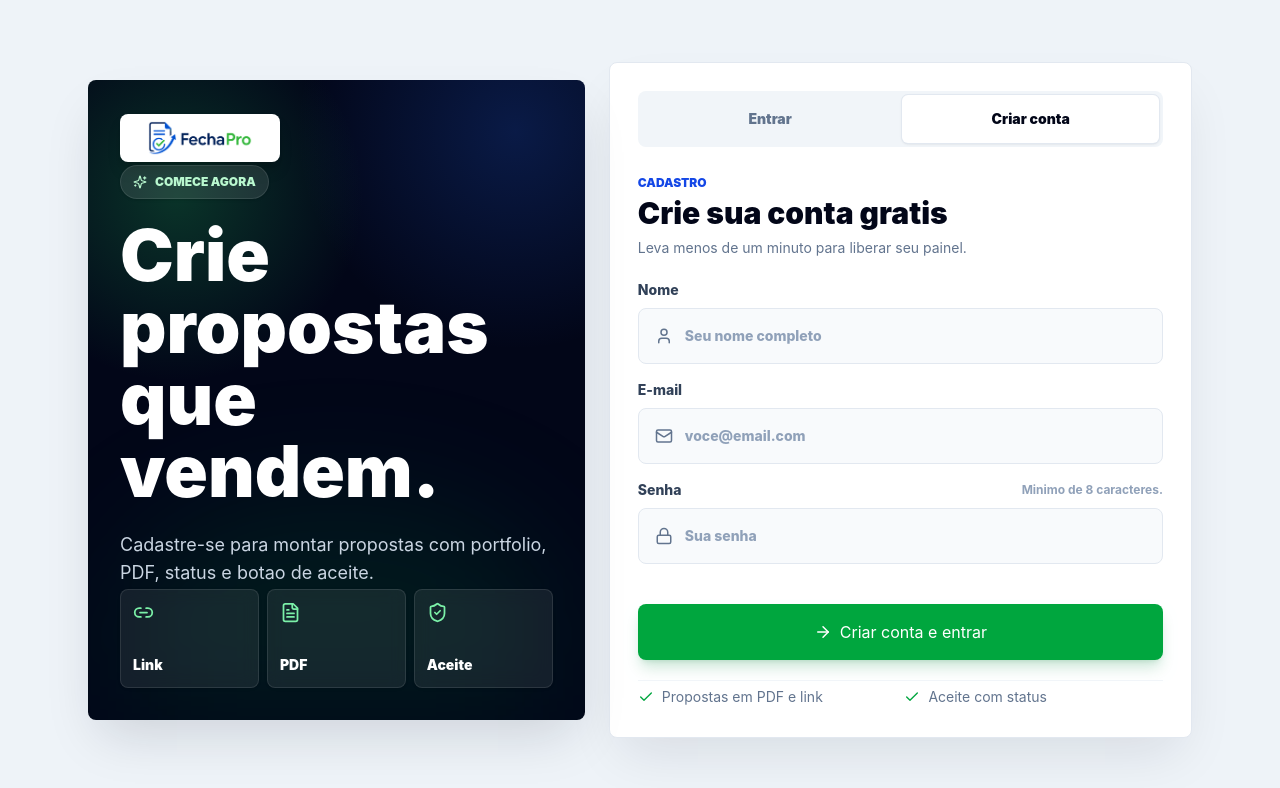
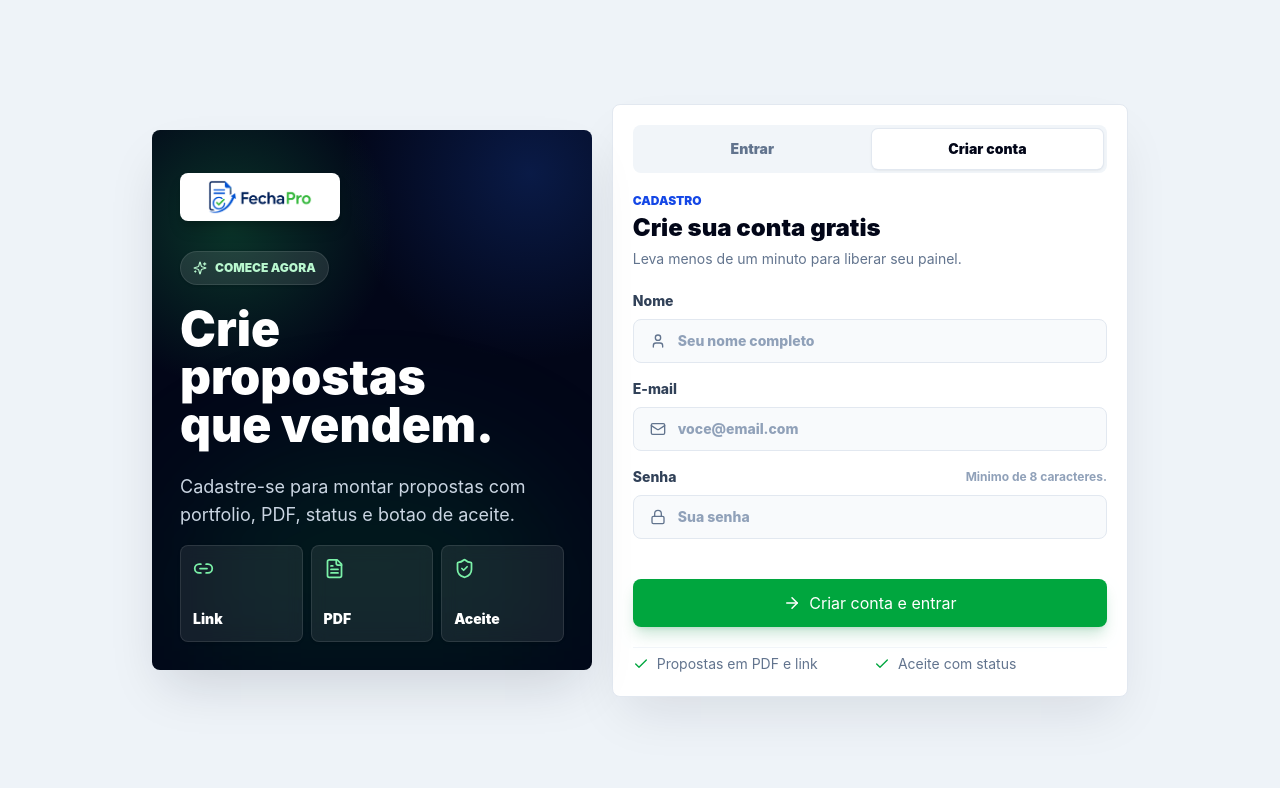
Before and after one commit to amandaleandro/Fechapro, a Next.js app: page /cadastro in a window 1280 px wide. Shown: the top 788 px of the page. Built offline with nearby package versions, Linux system fonts and the light colour scheme; no server answers.

Commit message:
ajuste telas

```diff
--- a/app/auth/AuthPageClient.tsx
+++ b/app/auth/AuthPageClient.tsx
@@ -80,8 +80,8 @@ export function AuthPageClient({ mode }: { mode: AuthMode }) {
       {isSignup && turnstileSiteKey ? (
         <Script src="https://challenges.cloudflare.com/turnstile/v0/api.js" strategy="afterInteractive" />
       ) : null}
-      <div className="mx-auto grid min-h-screen w-full max-w-6xl gap-5 px-4 py-4 sm:gap-6 sm:px-6 sm:py-6 lg:grid-cols-[0.92fr_1.08fr] lg:items-center">
-        <section className="relative isolate grid min-h-[420px] overflow-hidden rounded-lg bg-slate-950 p-5 text-white shadow-2xl shadow-slate-900/15 sm:min-h-[560px] sm:p-8 lg:min-h-[640px]">
+      <div className="mx-auto grid min-h-screen w-full max-w-5xl gap-4 px-4 py-4 sm:gap-5 sm:px-6 sm:py-6 lg:grid-cols-[0.92fr_1.08fr] lg:items-center">
+        <section className="relative isolate grid min-h-[380px] overflow-hidden rounded-lg bg-slate-950 p-5 text-white shadow-2xl shadow-slate-900/15 sm:min-h-[480px] sm:p-7 lg:min-h-[540px]">
           <div className="absolute inset-0 -z-10 bg-[radial-gradient(circle_at_18%_18%,rgba(34,197,94,0.24),transparent_28%),radial-gradient(circle_at_86%_8%,rgba(37,99,235,0.22),transparent_30%)]" />
           <div className="absolute inset-x-8 bottom-0 -z-10 h-56 rounded-t-[100%] bg-green-500/10 blur-3xl" />
 
@@ -96,7 +96,7 @@ export function AuthPageClient({ mode }: { mode: AuthMode }) {
               <Sparkles size={14} />
               {isSignup ? "Comece agora" : "Bem-vindo de volta"}
             </div>
-            <h1 className="max-w-[11ch] text-4xl font-black leading-none tracking-normal sm:max-w-[10ch] sm:text-7xl">
+            <h1 className="max-w-[11ch] text-3xl font-black leading-none tracking-normal sm:max-w-[10ch] sm:text-5xl">
               {isSignup ? "Crie propostas que vendem." : "Acesse seu painel."}
             </h1>
             <p className="mt-6 max-w-md text-base leading-7 text-slate-300 sm:text-lg">
@@ -112,7 +112,7 @@ export function AuthPageClient({ mode }: { mode: AuthMode }) {
               { icon: FileText, label: "PDF" },
               { icon: ShieldCheck, label: "Aceite" },
             ].map(({ icon: Icon, label }) => (
-              <div className="grid min-h-24 content-between rounded-lg border border-white/10 bg-white/[0.08] p-3 text-sm font-black shadow-sm backdrop-blur" key={label}>
+              <div className="grid min-h-16 content-between rounded-lg border border-white/10 bg-white/[0.08] p-3 text-sm font-black shadow-sm backdrop-blur" key={label}>
                 <Icon className="text-green-300" size={21} />
                 <span>{label}</span>
               </div>
@@ -120,12 +120,12 @@ export function AuthPageClient({ mode }: { mode: AuthMode }) {
           </div>
         </section>
 
-        <section className="rounded-lg border border-slate-200 bg-white p-4 shadow-2xl shadow-slate-900/10 sm:p-7">
-          <div className="mb-7 grid grid-cols-2 gap-1 rounded-lg bg-slate-100 p-1">
-            <a className={`grid min-h-12 place-items-center rounded-md text-sm font-black transition hover:text-slate-950 ${!isSignup ? "bg-white text-slate-950 shadow-sm ring-1 ring-slate-200" : "text-slate-500"}`} href="/login">
+        <section className="rounded-lg border border-slate-200 bg-white p-4 shadow-2xl shadow-slate-900/10 sm:p-5">
+          <div className="mb-5 grid grid-cols-2 gap-1 rounded-lg bg-slate-100 p-1">
+            <a className={`grid min-h-10 place-items-center rounded-md text-sm font-black transition hover:text-slate-950 ${!isSignup ? "bg-white text-slate-950 shadow-sm ring-1 ring-slate-200" : "text-slate-500"}`} href="/login">
               Entrar
             </a>
-            <a className={`grid min-h-12 place-items-center rounded-md text-sm font-black transition hover:text-slate-950 ${isSignup ? "bg-white text-slate-950 shadow-sm ring-1 ring-slate-200" : "text-slate-500"}`} href="/cadastro">
+            <a className={`grid min-h-10 place-items-center rounded-md text-sm font-black transition hover:text-slate-950 ${isSignup ? "bg-white text-slate-950 shadow-sm ring-1 ring-slate-200" : "text-slate-500"}`} href="/cadastro">
               Criar conta
             </a>
           </div>
@@ -133,7 +133,7 @@ export function AuthPageClient({ mode }: { mode: AuthMode }) {
           <form className="grid gap-5" onSubmit={submitAuth}>
             <div className="space-y-1">
               <p className="text-xs font-black uppercase text-blue-700">{isSignup ? "Cadastro" : "Login"}</p>
-              <h2 className="text-3xl font-black leading-tight">{isSignup ? "Crie sua conta gratis" : "Entre no FechaPro"}</h2>
+              <h2 className="text-2xl font-black leading-tight">{isSignup ? "Crie sua conta gratis" : "Entre no FechaPro"}</h2>
               <p className="max-w-xl text-sm leading-6 text-slate-500">
                 {isSignup ? "Leva menos de um minuto para liberar seu painel." : "Continue de onde parou e acompanhe suas propostas."}
               </p>
@@ -168,7 +168,7 @@ export function AuthPageClient({ mode }: { mode: AuthMode }) {
               </div>
             ) : null}
 
-            <button className="inline-flex min-h-14 items-center justify-center gap-2 rounded-lg bg-green-600 px-4 font-black text-white shadow-lg shadow-green-700/20 transition hover:bg-green-700 focus-visible:outline focus-visible:outline-3 focus-visible:outline-green-700/25 disabled:cursor-not-allowed disabled:opacity-60" disabled={authLoading} type="submit">
+            <button className="inline-flex min-h-12 items-center justify-center gap-2 rounded-lg bg-green-600 px-4 font-black text-white shadow-lg shadow-green-700/20 transition hover:bg-green-700 focus-visible:outline focus-visible:outline-3 focus-visible:outline-green-700/25 disabled:cursor-not-allowed disabled:opacity-60" disabled={authLoading} type="submit">
               {authLoading ? <Lock size={18} /> : <ArrowRight size={18} />}
               {authLoading ? "Aguarde..." : isSignup ? "Criar conta e entrar" : "Entrar no FechaPro"}
             </button>
@@ -221,9 +221,9 @@ function AuthField({
         {label}
         {hint ? <span className="text-xs font-bold text-slate-400">{hint}</span> : null}
       </span>
-      <span className="flex min-h-14 items-center gap-3 rounded-lg border border-slate-200 bg-slate-50 px-4 transition focus-within:border-green-600 focus-within:bg-white focus-within:outline focus-within:outline-3 focus-within:outline-green-700/20">
-        <Icon className="shrink-0 text-slate-500" size={18} />
-        <input className="min-h-12 flex-1 bg-transparent text-slate-900 outline-none placeholder:text-slate-400" autoComplete={autoComplete} maxLength={maxLength} minLength={minLength} placeholder={placeholder} required={required} type={type} value={value} onChange={(event) => onChange(event.target.value)} />
+      <span className="flex min-h-11 items-center gap-3 rounded-lg border border-slate-200 bg-slate-50 px-4 transition focus-within:border-green-600 focus-within:bg-white focus-within:outline focus-within:outline-3 focus-within:outline-green-700/20">
+        <Icon className="shrink-0 text-slate-500" size={16} />
+        <input className="min-h-10 flex-1 bg-transparent text-slate-900 outline-none placeholder:text-slate-400" autoComplete={autoComplete} maxLength={maxLength} minLength={minLength} placeholder={placeholder} required={required} type={type} value={value} onChange={(event) => onChange(event.target.value)} />
       </span>
     </label>
   );
```
